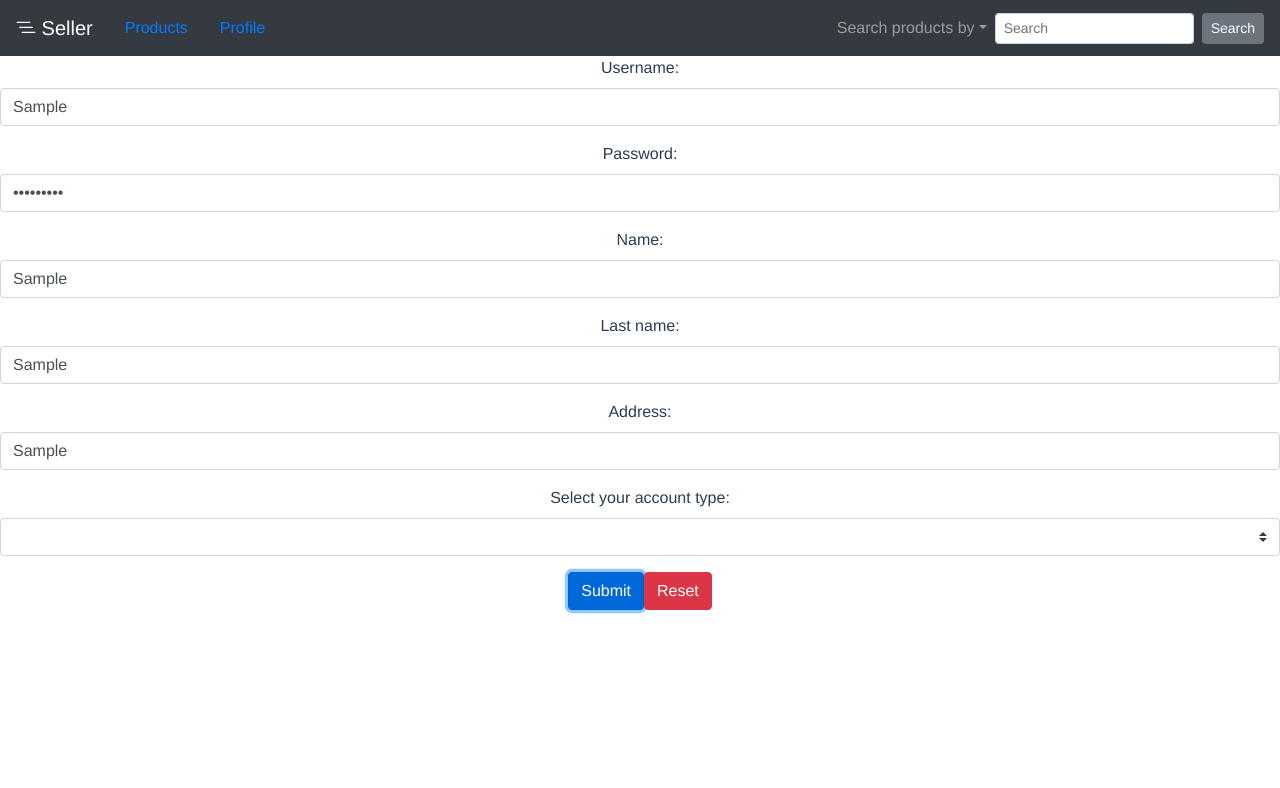
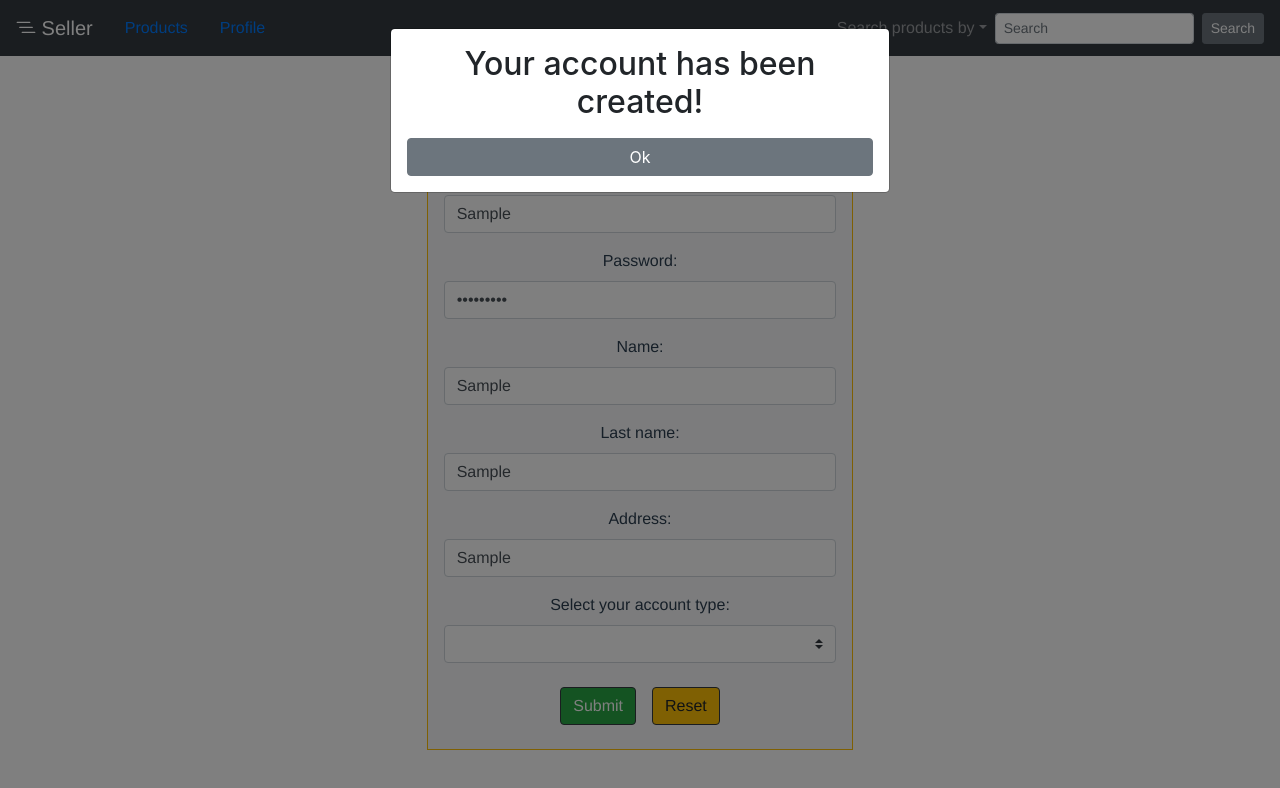
Before and after one commit to yskuridov/E-Commerce-using-Vue.js-and-Spring-Boot, a Vue app in the folder ys_ecommerce/front-end/: page / in a window 1280 px wide. Both pictures are taken after typing "Sample", "Sample123", "Sample", "Sample", "Sample" into the empty fields and a click on the button "Submit". Shown: the top 788 px of the page. Built offline with nearby package versions, Linux system fonts and the light colour scheme; no server answers.

Commit message:
Bootstrap added to Login and register components

```diff
--- a/ys_ecommerce/front-end/src/components/usermanagement/LoginComponent.vue
+++ b/ys_ecommerce/front-end/src/components/usermanagement/LoginComponent.vue
@@ -1,6 +1,7 @@
 <template>
     <div>
-        <b-form>
+      <h3 class="mt-5 font-weight-bold">Login</h3>
+        <b-form class="col-4 m-auto p-3 border border-warning bg-light">
             <b-form-group label="Username: " label-for="username">
               <b-form-input
                 id="username"
@@ -19,8 +20,8 @@
                 required
               ></b-form-input>
             </b-form-group>
-            <b-button @click="onSubmit" type="submit" variant="primary">Submit</b-button>
-            <b-button @click="onReset" type="reset" variant="danger">Reset</b-button>
+            <b-button @click="onSubmit" type="submit" class="bg-success m-2 border border-dark">Submit</b-button>
+            <b-button @click="onReset" type="reset" class="bg-success m-2 border border-dark">Reset</b-button>
           </b-form>
           <p>Don't have an account?
             <a href="/register">Create one</a>
--- a/ys_ecommerce/front-end/src/components/usermanagement/RegisterComponent.vue
+++ b/ys_ecommerce/front-end/src/components/usermanagement/RegisterComponent.vue
@@ -1,6 +1,7 @@
 <template>
     <div>
-        <b-form>
+      <h3 class="mt-5 font-weight-bold">Create a new account</h3>
+        <b-form class="col-4 m-auto p-3 border border-warning bg-light">
             <b-form-group label="Username: " label-for="username">
               <b-form-input
                 id="username"
@@ -55,9 +56,33 @@
                   required
                 ></b-form-select>
               </b-form-group>
-
-            <b-button @click="onSubmit" type="submit" variant="primary">Submit</b-button>
-            <b-button @click="onReset" type="reset" variant="danger">Reset</b-button>
+              <!-- Modal -->
+              <div class="modal fade" id="confirmation" tabindex="-1" role="dialog" aria-labelledby="confirmationLabel" aria-hidden="true">
+                <div class="modal-dialog" role="document">
+                  <div class="modal-content">
+                    <div class="modal-header">
+                      <h5 class="modal-title" id="confirmationLabel">Modal title</h5>
+                      <button type="button" class="close" data-dismiss="modal" aria-label="Close">
+                        <span aria-hidden="true">&times;</span>
+                      </button>
+                    </div>
+                    <div class="modal-body">
+                      ...
+                    </div>
+                    <div class="modal-footer">
+                      <button type="button" class="btn btn-secondary" data-dismiss="modal">Close</button>
+                    </div>
+                  </div>
+                </div>
+              </div>
+            <b-modal id="bv-confirmation" hide-footer hide-header>
+                <div class="d-block text-center">
+                  <h2>Your account has been created!</h2>
+                </div>
+                <b-button class="mt-3" block @click="$bvModal.hide('bv-confirmation')">Ok</b-button>
+            </b-modal>
+            <b-button @click="onSubmit, $bvModal.show('bv-confirmation')" type="submit" variant="success" class="m-2 border border-dark" data-toggle="modal" data-target="#confirmation">Submit</b-button>
+            <b-button @click="onReset" type="reset" variant="warning" class="m-2 border border-dark">Reset</b-button>
           </b-form>
     </div>
 </template>
@@ -88,6 +113,10 @@ export default {
             event.preventDefault()
             this.form.username = ''
             this.form.password = ''
+            this.form.name = ''
+            this.form.lastName = ''
+            this.form.address = ''
+            this.form.accountType = ''
         }
     },
 }
```
